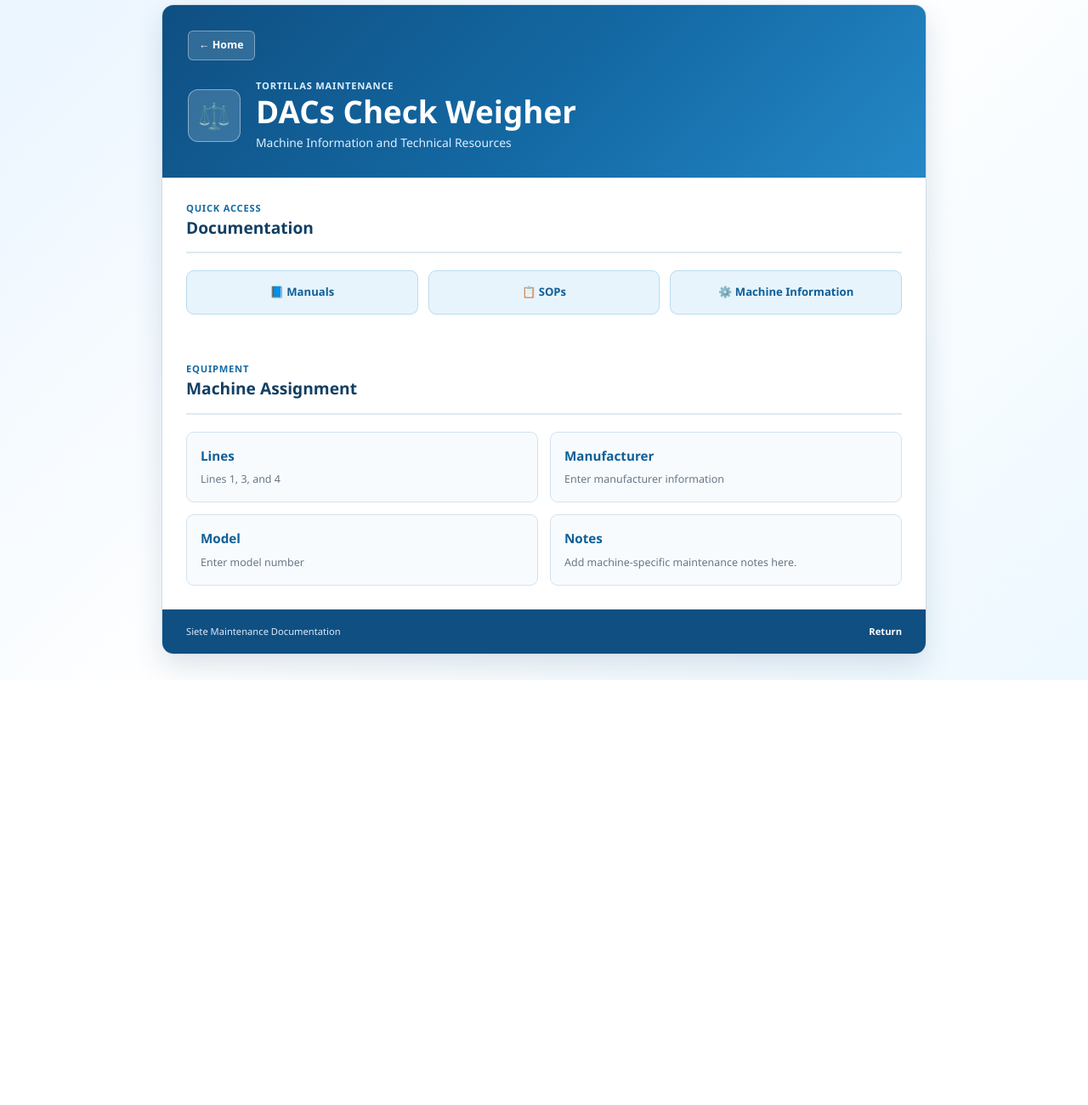
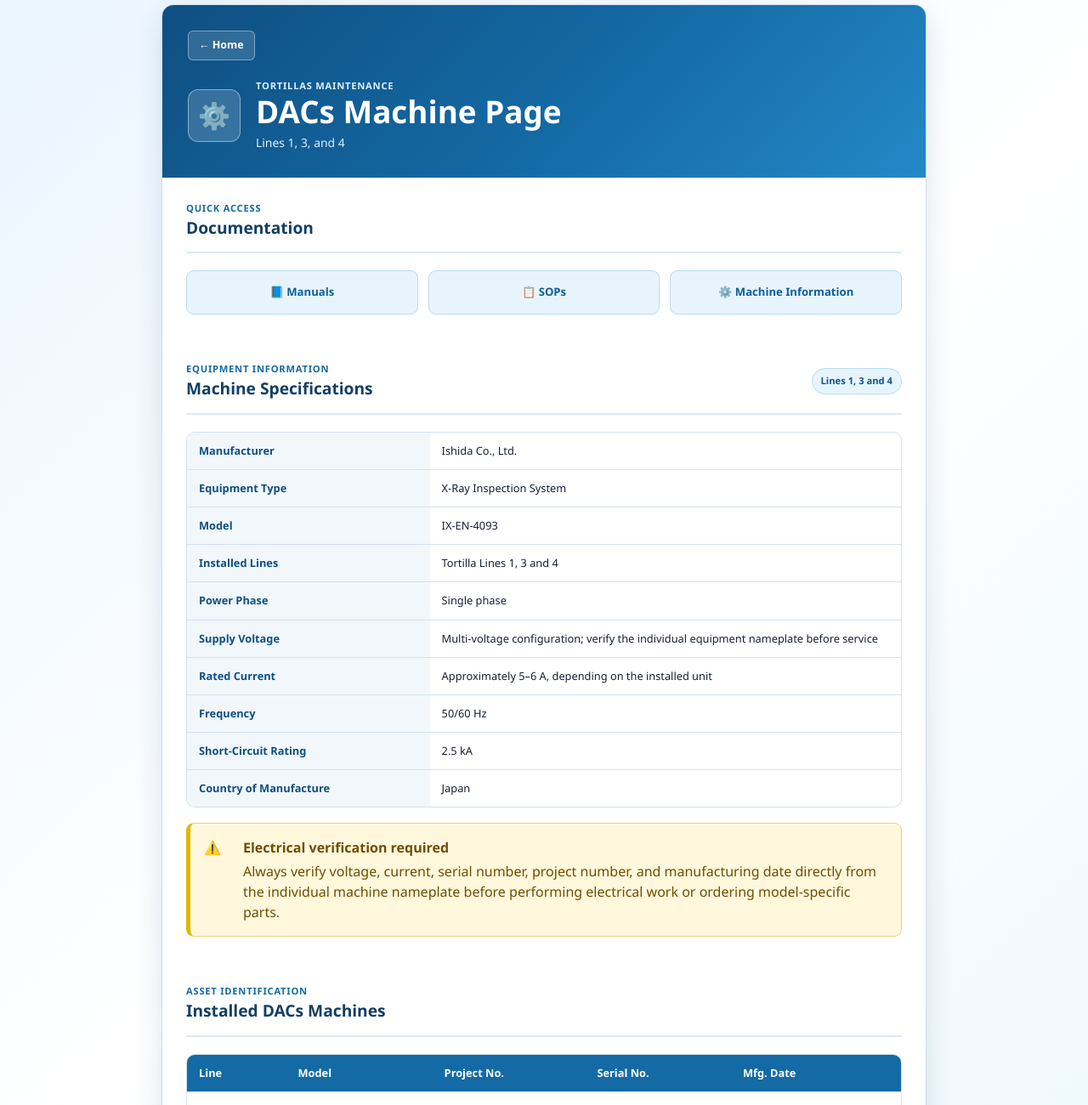
Before and after one commit to Malamal32/SieteMaintenanceV2, a plain HTML site: page machines/tortillas/dacs.html in a window 1280 px wide. Shown: the part 25-1325 px from the top of the page at 85% size. Before the commit the page ends 825 px from the top, so only its background shows below. Drawn offline with Linux system fonts and the light colour scheme.

Commit message:
Add files via upload

```diff
--- a/machines/tortillas/dacs.html
+++ b/machines/tortillas/dacs.html
@@ -1,3 +1,104 @@
-<!DOCTYPE html><html lang="en"><head><meta charset="UTF-8"><meta name="viewport" content="width=device-width,initial-scale=1.0"><title>DACs Check Weigher</title><link rel="stylesheet" href="../../assets/css/shared-blue-docs.css?v=1"></head><body><main class="page-container"><header class="page-header"><a class="back-link" href="../../index.html">← Home</a><div class="header-content"><div class="header-icon">⚖️</div><div><p class="eyebrow">Tortillas Maintenance</p><h1>DACs Check Weigher</h1><p class="header-subtitle">Machine Information and Technical Resources</p></div></div></header>
-<section class="content-section"><div class="section-heading"><div><p class="section-label">Quick Access</p><h2>Documentation</h2></div></div><div class="quick-links"><a class="quick-link" href="../../manuals/tortillas/dacs.html">📘 Manuals</a><a class="quick-link" href="../../sops/tortillas/dacs.html">📋 SOPs</a><a class="quick-link" href="#machine-information">⚙️ Machine Information</a></div></section>
-<section class="content-section" id="machine-information"><div class="section-heading"><div><p class="section-label">Equipment</p><h2>Machine Assignment</h2></div></div><div class="info-grid"><article class="info-card"><h3>Lines</h3><p>Lines 1, 3, and 4</p></article><article class="info-card"><h3>Manufacturer</h3><p>Enter manufacturer information</p></article><article class="info-card"><h3>Model</h3><p>Enter model number</p></article><article class="info-card"><h3>Notes</h3><p>Add machine-specific maintenance notes here.</p></article></div></section><footer class="page-footer"><p>Siete Maintenance Documentation</p><a href="../../index.html">Return</a></footer></main></body></html>
+<!DOCTYPE html>
+<html lang="en">
+<head>
+<meta charset="UTF-8">
+<meta name="viewport" content="width=device-width, initial-scale=1.0">
+<meta name="description" content="Machine information and technical resources for the DACs equipment on Tortilla Lines 1, 3, and 4.">
+<title>DACs Machine Page</title>
+<link rel="stylesheet" href="../../assets/css/shared-blue-docs.css?v=2">
+<style>
+.spec-table-wrap,.asset-table-wrap{overflow-x:auto;border:1px solid var(--border);border-radius:10px}
+.spec-table,.asset-table{width:100%;border-collapse:collapse;font-size:.8rem}
+.asset-table{min-width:760px}
+.spec-table th,.spec-table td,.asset-table th,.asset-table td{padding:12px 14px;text-align:left;border-bottom:1px solid var(--border)}
+.spec-table th{width:34%;color:#0f4f82;background:#f1f7fb;font-weight:700}
+.asset-table thead th{color:#fff;background:var(--blue);font-weight:700}
+.asset-table tbody tr:nth-child(even){background:#f7fbfe}
+.spec-table tr:last-child th,.spec-table tr:last-child td,.asset-table tbody tr:last-child td{border-bottom:0}
+.warning-note{display:grid;grid-template-columns:34px 1fr;gap:12px;margin-top:18px;padding:16px;color:#704d00;background:#fff8dc;border:1px solid #efd174;border-left:5px solid #e0b700;border-radius:9px}
+.warning-note strong{display:block;margin-bottom:4px}
+</style>
+</head>
+<body>
+<main class="page-container">
+
+<header class="page-header">
+<a class="back-link" href="../../index.html">← Home</a>
+<div class="header-content">
+<div class="header-icon" aria-hidden="true">⚙️</div>
+<div>
+<p class="eyebrow">Tortillas Maintenance</p>
+<h1>DACs Machine Page</h1>
+<p class="header-subtitle">Lines 1, 3, and 4</p>
+</div>
+</div>
+</header>
+
+<section class="content-section">
+<div class="section-heading"><div><p class="section-label">Quick Access</p><h2>Documentation</h2></div></div>
+<div class="quick-links">
+<a class="quick-link" href="../../manuals/tortillas/dacs.html">📘 Manuals</a>
+<a class="quick-link" href="../../sops/tortillas/dacs.html">📋 SOPs</a>
+<a class="quick-link" href="#machine-information">⚙️ Machine Information</a>
+</div>
+</section>
+
+<section class="content-section" id="machine-information">
+<div class="section-heading">
+<div><p class="section-label">Equipment Information</p><h2>Machine Specifications</h2></div>
+<span class="count-badge">Lines 1, 3 and 4</span>
+</div>
+
+<div class="spec-table-wrap">
+<table class="spec-table">
+<tbody>
+<tr><th>Manufacturer</th><td>Ishida Co., Ltd.</td></tr>
+<tr><th>Equipment Type</th><td>X-Ray Inspection System</td></tr>
+<tr><th>Model</th><td>IX-EN-4093</td></tr>
+<tr><th>Installed Lines</th><td>Tortilla Lines 1, 3 and 4</td></tr>
+<tr><th>Power Phase</th><td>Single phase</td></tr>
+<tr><th>Supply Voltage</th><td>Multi-voltage configuration; verify the individual equipment nameplate before service</td></tr>
+<tr><th>Rated Current</th><td>Approximately 5–6 A, depending on the installed unit</td></tr>
+<tr><th>Frequency</th><td>50/60 Hz</td></tr>
+<tr><th>Short-Circuit Rating</th><td>2.5 kA</td></tr>
+<tr><th>Country of Manufacture</th><td>Japan</td></tr>
+</tbody>
+</table>
+</div>
+
+<div class="warning-note">
+<span aria-hidden="true">⚠️</span>
+<div>
+<strong>Electrical verification required</strong>
+<p>Always verify voltage, current, serial number, project number, and manufacturing date directly from the individual machine nameplate before performing electrical work or ordering model-specific parts.</p>
+</div>
+</div>
+</section>
+
+<section class="content-section">
+<div class="section-heading">
+<div><p class="section-label">Asset Identification</p><h2>Installed DACs Machines</h2></div>
+</div>
+
+<div class="asset-table-wrap">
+<table class="asset-table">
+<thead>
+<tr><th>Line</th><th>Model</th><th>Project No.</th><th>Serial No.</th><th>Mfg. Date</th></tr>
+</thead>
+<tbody>
+<tr><td>Line 1</td><td>IX-EN-4093</td><td>209031001</td><td>100506031</td><td>October 2020</td></tr>
+<tr><td>Line 3</td><td>IX-EN-4093</td><td>209051101</td><td>100506032</td><td>October 2020</td></tr>
+<tr><td>Line 4</td><td>IX-EN-4093</td><td>211172001</td><td>100608713</td><td>July 2022</td></tr>
+</tbody>
+</table>
+</div>
+</section>
+
+<footer class="page-footer">
+<p>Siete Maintenance Documentation</p>
+<a href="../../index.html">Return to Maintenance Portal</a>
+</footer>
+
+</main>
+</body>
+</html>
```
